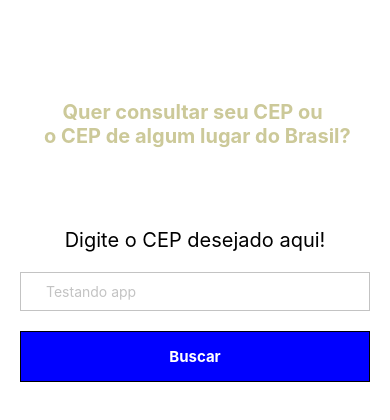
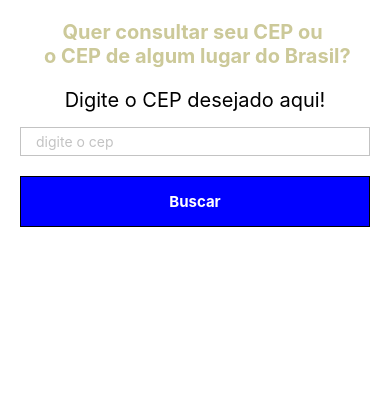
Before and after one commit to andrywlima/projetoPiloto_seuCEP_main, a React Native app in the folder seucep/: screen / in a window 390 px wide. Shown: the top 420 px of the page. Built offline with nearby package versions, Linux system fonts and the light colour scheme.

Commit message:
atualizando app

```diff
--- a/seucep/App.js
+++ /dev/null
@@ -1,122 +0,0 @@
-import React, { useState } from 'react';
-import { Text, View, StyleSheet, TextInput, TouchableOpacity } from 'react-native';
-
-
-const  App = () => {
-
-  const [cep, setCep ] = useState("")
-  const [dados, setdados] = useState(null)
-  const [carregando, setcarregando] = useState(false)
-
-  const buscarCep = () => {
-
-
-       if (cep.replace("-", "" ).length != 8) {
-         alert("Digite o cpf validor por favor!")
-
-         return
-       }
-
-    fetch(`https://viacep.com.br/ws/${cep.replace("-")}/json/`)
-    .then(res => res.json())
-    .then(objeto => setdados(objeto))
-    .catch(err => alert("Tente novamente, CEP invalido!"))
-    .finally(()=> setcarregando(false))
-
-    }
-
-    return (
-
-      <View style={styles.container}>
-        <Text style={styles.title}>Quer consultar seu CEP ou {"\n"} o CEP de algum lugar do Brasil?</Text>
-        <Text style={styles.text}>Digite o CEP desejado aqui!</Text>
-        <TextInput
-          value={cep}
-          onChangeText={cep =>setCep( cep)}
-          style={styles.input}
-          placeholder='Testando app'
-          placeholderTextColor='#c3c3c3'
-          keyboardType="numeric"
-         />
-        <TouchableOpacity
-          style={styles.button}
-          onPress={buscarCep}>
-
-          <Text style={styles.textButton}>
-            Buscar
-        </Text>
-        </TouchableOpacity>
-        {carregando && <Text>Verificando CEP</Text>}
-
-           { dados != null && !carregando &&(
-
-        <View style = {styles.boxdados} >
-        <Text style= {styles.textdados}>CEP:  {dados.cep}</Text>
-        <Text style= {styles.textdados}>Bairro: {dados.bairro}</Text>
-        <Text style= {styles.textdados}>lagradouro: {dados.logradouro}</Text>
-        <Text style= {styles.textdados}>complemento: {dados.complemento}</Text>
-        <Text style= {styles.textdados}>localidade: {dados.localidade}</Text>
-        <Text style= {styles.textdados}>UF: {dados.uf}</Text>
-        <Text style= {styles.textdados}>DDD da região: {dados.ddd}</Text>
-        <Text />
-      </View> )}
-     </View>
-    );
-  }
-
-const styles = StyleSheet.create({
-  container: {
-    flex: 1,
-    paddingVertical: 100,
-    marginHorizontal: 20,
-  },
-
-  title: {
-    textAlign: 'center',
-    color: '#ccc999',
-    fontSize: 20,
-    marginBottom: 80,
-    fontWeight: 'bold',
-  },
-
-  text: {
-    fontSize: 20,
-    textAlign: 'center',
-  },
-
-  input: {
-    marginTop: 20,
-    paddingHorizontal: 25,
-    paddingVertical: 10,
-    borderWidth: 1,
-    borderColor: '#c3c3c3'
-  },
-
-  button: {
-    justifyContent: 'center',
-    alignItems: 'center',
-    borderWidth: 1,
-    paddingHorizontal: 20,
-    paddingVertical: 15,
-    backgroundColor: 'blue',
-    marginTop: 20,
-  },
-
-  textButton : {
-    fontWeight: 'bold',
-    color: '#ffff',
-    fontSize: 15
-  },
-
-  boxdados : {
-    fontSize: 50,
-    marginHorizontal: 35,
-    paddingTop: 10,
-  },
-
-  textdados: {
-    fontSize: 20,
-  }
-});
-
-export default App;
--- a/seucep/index.js
+++ b/seucep/index.js
@@ -3,7 +3,7 @@
  */
 
 import {AppRegistry} from 'react-native';
-import App from './App';
+import App from './src/App';
 import {name as appName} from './app.json';
 
 AppRegistry.registerComponent(appName, () => App);
--- /dev/null
+++ b/seucep/src/App.js
@@ -0,0 +1,122 @@
+import React, {useState} from 'react';
+import {
+  Text,
+  View,
+  StyleSheet,
+  TextInput,
+  TouchableOpacity,
+  Button,
+} from 'react-native';
+import Input from './componentes/input';
+import Buttonn from './componentes/button';
+
+const App = () => {
+  const [cep, setCep] = useState('');
+  const [dados, setdados] = useState(null);
+  const [carregando, setcarregando] = useState(false);
+
+  const buscarCep = () => {
+    if (cep.replace('-', '').length != 8) {
+      alert('Digite o cpf validor por favor!');
+
+      return;
+    }
+
+    fetch(`https://viacep.com.br/ws/${cep.replace('-')}/json/`)
+      .then(res => res.json())
+      .then(objeto => setdados(objeto))
+      .catch(err => alert('Tente novamente, CEP invalido!'))
+      .finally(() => setcarregando(false));
+  };
+
+  return (
+    <View style={styles.container}>
+      <Text style={styles.title}>
+        Quer consultar seu CEP ou {'\n'} o CEP de algum lugar do Brasil?
+      </Text>
+      <Text style={styles.text}>Digite o CEP desejado aqui!</Text>
+
+      <Input
+        value={cep}
+        onChangeText={setCep}
+        placeholder="digite o cep"
+        tamanho={8}
+      />
+
+<Buttonn
+        clique = {buscarCep}
+      />
+
+
+      {carregando && <Text>Verificando CEP</Text>}
+
+      {dados != null && !carregando ? (
+        <View style={styles.boxdados}>
+          <Text>CEP:</Text>
+          <Input editavel={false} valor={dados.cep} />
+
+          <Text>BAIRRO:</Text>
+          <Input editavel={false} valor={dados.bairro} />
+
+          <Text>LOGRADOURO:</Text>
+          <Input editavel={false} valor={dados.logradouro} />
+
+          <Text>COMPLEMENTO:</Text>
+          <Input editavel={false} valor={dados.complemento} />
+
+          <Text>LOCALIDADE:</Text>
+          <Input editavel={false} valor={dados.localidade} />
+
+          <Text>UF:</Text>
+          <Input editavel={false} valor={dados.uf} />
+
+          <Text>DDD DA REGIÃO:</Text>
+          <Input editavel={false} valor={dados.ddd} />
+        </View>
+      ) : (
+        <></>
+      )}
+    </View>
+  );
+};
+
+const styles = StyleSheet.create({
+  container: {
+    flex: 1,
+    paddingVertical: 20,
+    marginHorizontal: 20,
+  },
+
+  title: {
+    textAlign: 'center',
+    color: '#ccc999',
+    fontSize: 20,
+    marginBottom: 20,
+    fontWeight: 'bold',
+  },
+
+  text: {
+    fontSize: 20,
+    textAlign: 'center',
+  },
+
+  input: {
+    marginTop: 20,
+    paddingHorizontal: 25,
+    paddingVertical: 10,
+    borderWidth: 1,
+    borderColor: '#c3c3c3',
+  },
+
+  boxdados: {
+    fontSize: 50,
+    marginHorizontal: 35,
+    paddingTop: 10,
+  },
+
+  textdados: {
+    fontSize: 20,
+  },
+});
+
+export default App;
--- /dev/null
+++ b/seucep/src/componentes/button.js
@@ -0,0 +1,34 @@
+import React from 'react';
+import {TextInput, StyleSheet, TouchableOpacity, Text} from 'react-native';
+
+function Buttonn (props) {
+    return (
+        <TouchableOpacity
+         style={styles.button}
+         onPress={props.clique}>
+
+        <Text style={styles.textButton}>Buscar</Text>
+      </TouchableOpacity>
+    )
+
+}
+
+const styles = StyleSheet.create({
+    button: {
+        justifyContent: 'center',
+        alignItems: 'center',
+        borderWidth: 1,
+        paddingHorizontal: 20,
+        paddingVertical: 15,
+        backgroundColor: 'blue',
+        marginTop: 20,
+      },
+
+      textButton: {
+        fontWeight: 'bold',
+        color: '#ffff',
+        fontSize: 15,
+      }
+    })
+
+export default Buttonn;
--- /dev/null
+++ b/seucep/src/componentes/input.js
@@ -0,0 +1,34 @@
+import React from 'react';
+import {TextInput, StyleSheet} from 'react-native';
+
+
+function Input (props) {
+
+
+        return (
+    <TextInput
+          value={props.valor}
+          onChangeText={props.onChangeText}
+          style={styles.input}
+          placeholder={props.placeholder}
+          placeholderTextColor='#c3c3c3'
+          keyboardType="numeric"
+          maxLength = {props.tamanho}
+          editable= {props.editavel}
+         />
+)
+        }
+const styles = StyleSheet.create({
+
+    input: {
+        marginTop: 15,
+        paddingHorizontal: 15,
+        paddingVertical: 5,
+        borderWidth: 1,
+        borderColor: '#c3c3c3',
+        color : 'black'
+      },
+    })
+
+
+export default Input;
```
